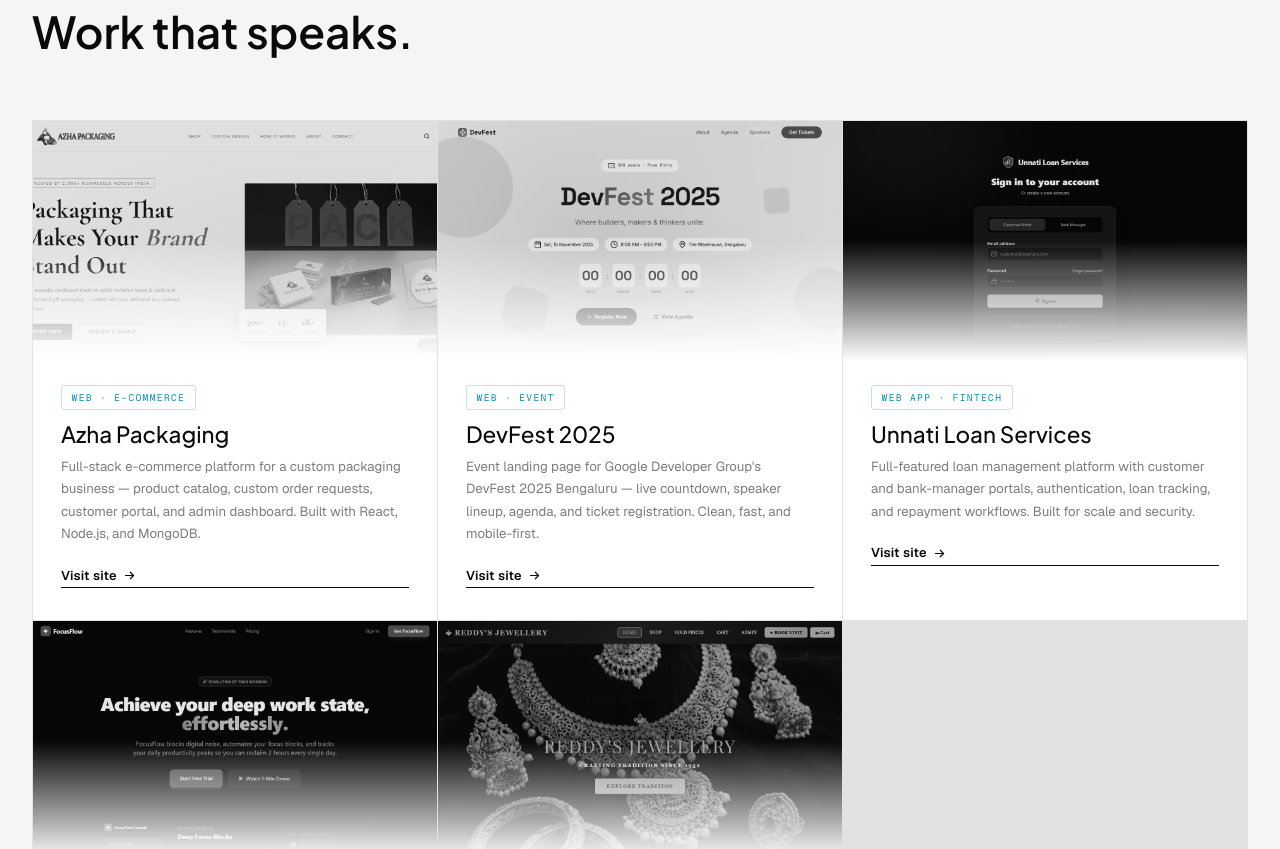
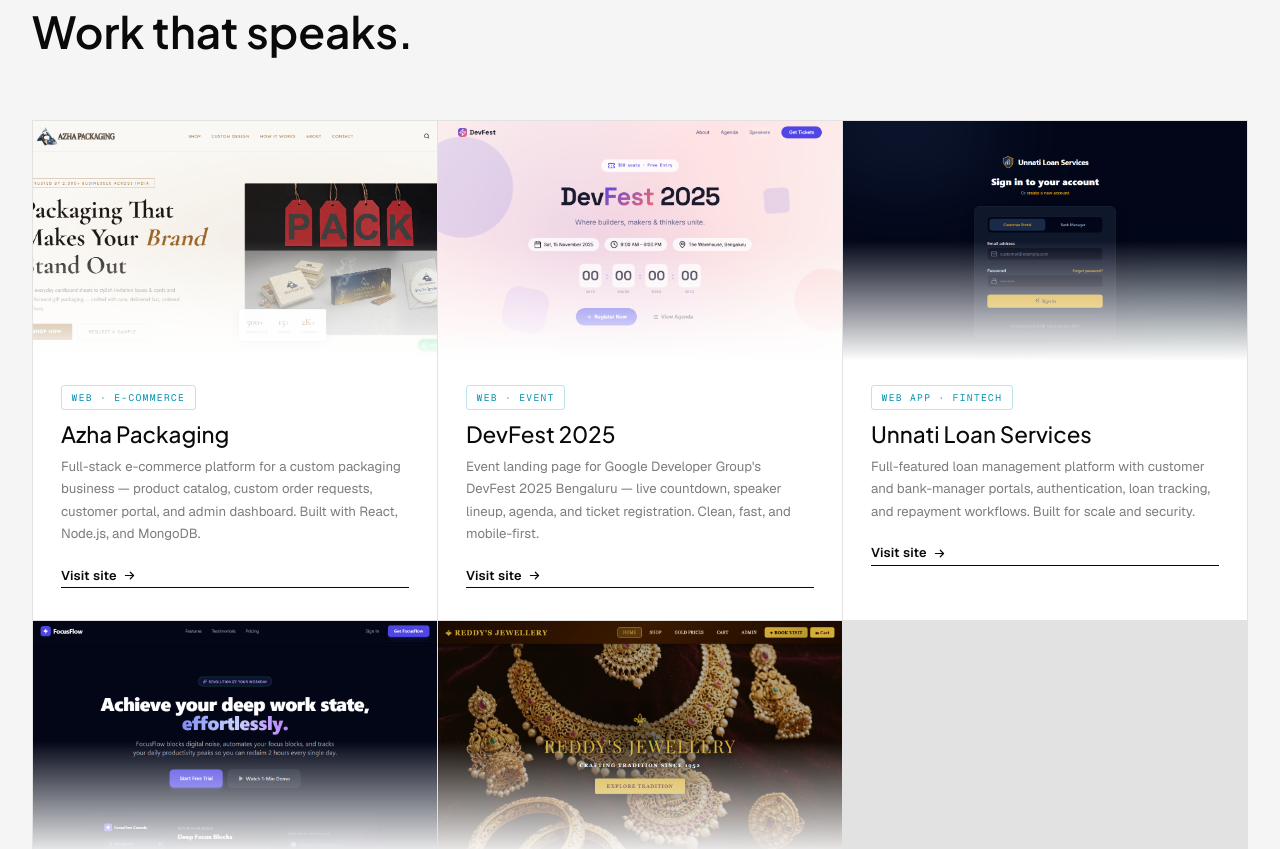
Before and after one commit to Liznat-Labs/Liznatlabs-client-web, a Next.js app: page / in a window 1280 px wide. Shown: the part 1980-2829 px from the top of the page. Built offline with nearby package versions, Linux system fonts and the light colour scheme.

Commit message:
Work cards: show images in full color, remove grayscale effect

```diff
--- a/src/app/globals.css
+++ b/src/app/globals.css
@@ -150,9 +150,3 @@
   from { transform: translateX(-8px); opacity: 0; }
   to   { transform: translateX(0); opacity: 1; }
 }
-
-/* ── Work section image grayscale-to-color effect ── */
-.group:hover .work-img {
-  filter: grayscale(0%) brightness(1) !important;
-  transform: scale(1.04);
-}
--- a/src/components/sections/Work.tsx
+++ b/src/components/sections/Work.tsx
@@ -110,10 +110,9 @@
                         objectFit: "cover",
                         objectPosition: "top",
                         display: "block",
-                        filter: "grayscale(100%) brightness(0.9)",
-                        transition: "filter 0.55s ease, transform 0.55s ease",
+                        transition: "transform 0.55s ease",
                       }}
-                      className="work-img"
+                      className="group-hover:scale-105"
                     />
                     <div
                       style={{
```
